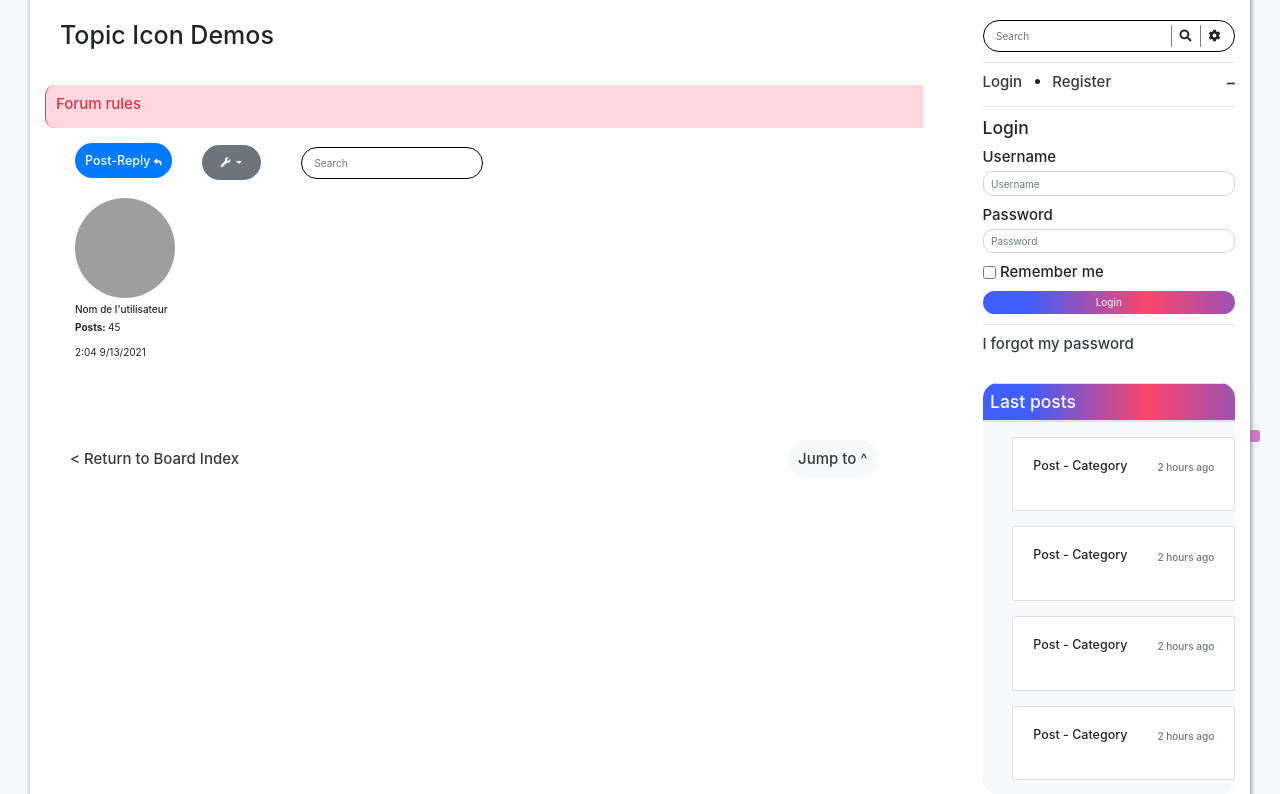
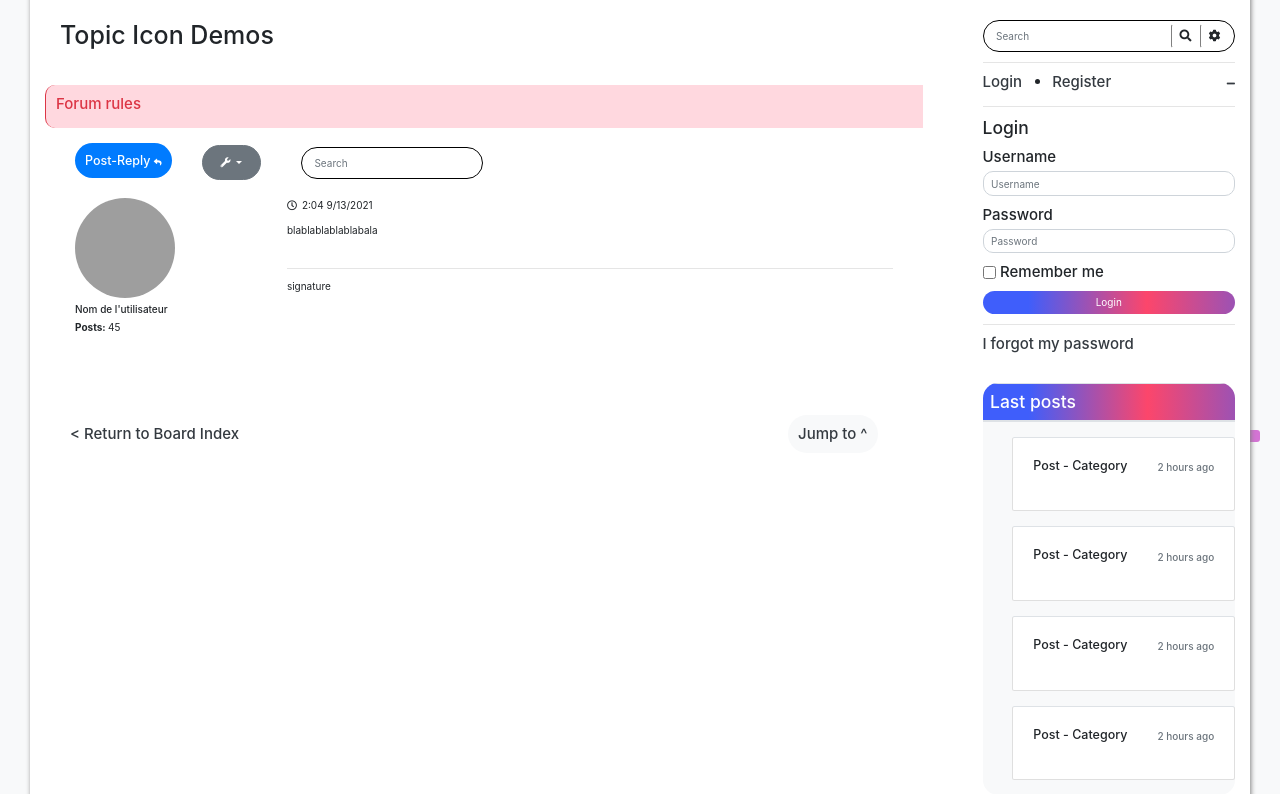
Before and after one commit to AntoineLemlin/The-forum, a PHP site: page /messages.php in a window 1280 px wide. Shown: the part 358-1152 px from the top of the page. Run offline with PHP 8.4, Linux system fonts and the light colour scheme; data that the repository does not hold is empty; grey boxes are pictures that could not be loaded.

Commit message:
designCommentPage

```diff
--- a/src/public/messages.php
+++ b/src/public/messages.php
@@ -113,8 +113,9 @@
                 </form>
               </div>
             </div>
-            <div class="row">
+
               <div class="container">
+                <div class="row">
                 <div class="col-3">
                   <div class ="img-modifier mb-2">
                     <img src="https://images.unsplash.com/photo-1515121061221-7d6ce2dcd1fe?ixid=MnwxMjA3fDB8MHxwaG90by1wYWdlfHx8fGVufDB8fHx8&ixlib=rb-1.2.1&auto=format&fit=crop&w=800&q=80" alt="" >
@@ -123,10 +124,14 @@
                   <p class="user-id"><strong>Posts: </strong>45</p>
                 </div>
                 <div class="col-9">
-                  <p class="user-id">2:04 9/13/2021</p>
+                  <p class="user-id"> <i class="far fa-clock mr-2"></i>2:04 9/13/2021</p>
+                  <p class="user-id mb-5">blablablablablabala </p>
+                  <hr>
+                  <p class="user-id"> signature </p>
                 </div>
               </div>
             </div>
+
   <div id="topics" class="row table-responsive mt-5">
     <table class="table">
 
--- a/src/public/styles/_message.scss
+++ b/src/public/styles/_message.scss
@@ -24,7 +24,13 @@ img {
 }
 
 .col-9 {
-    p{
+
+    .user-id {
         font-size: 1rem;
+
+        i {
+            font-size: 1rem;
+        }
+
     }
 }
--- a/src/public/styles/style.css
+++ b/src/public/styles/style.css
@@ -192,7 +192,10 @@ header nav .navbar-toggler-icon {
   height: inherit;
 }
 
-.col-9 p {
+.col-9 .user-id {
+  font-size: 1rem;
+}
+.col-9 .user-id i {
   font-size: 1rem;
 }
 
```
Also changed, not shown: 1 other file.
